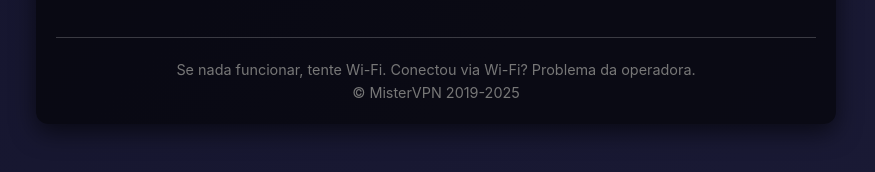
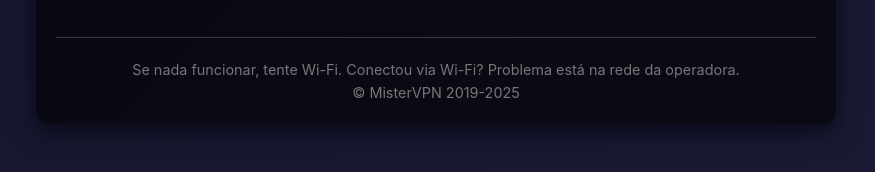
Before and after one commit to leokenedd/VivoNaoConecta, a plain HTML site: page index.html in a window 1280 px wide. Shown: the part 2059-2231 px from the top of the page, without its empty margins (204-1079 px from the left). Drawn offline with nearby package versions, Linux system fonts and the light colour scheme.

Commit message:
Update index.html

```diff
--- a/index.html
+++ b/index.html
@@ -180,7 +180,7 @@
       <p><strong>Claro:</strong> Flex, Mix ou Controle.<br>
          <strong>TIM:</strong> teste chip sem cadastro ou saldo expirado.</p>
     </section>
-    <footer>Se nada funcionar, tente Wi-Fi. Conectou via Wi-Fi? Problema da operadora.<br>© MisterVPN 2019-2025</footer>
+    <footer>Se nada funcionar, tente Wi-Fi. Conectou via Wi-Fi? Problema está na rede da operadora.<br>© MisterVPN 2019-2025</footer>
   </div>
   <script>
     document.querySelectorAll('.copyable').forEach(el =>
```
